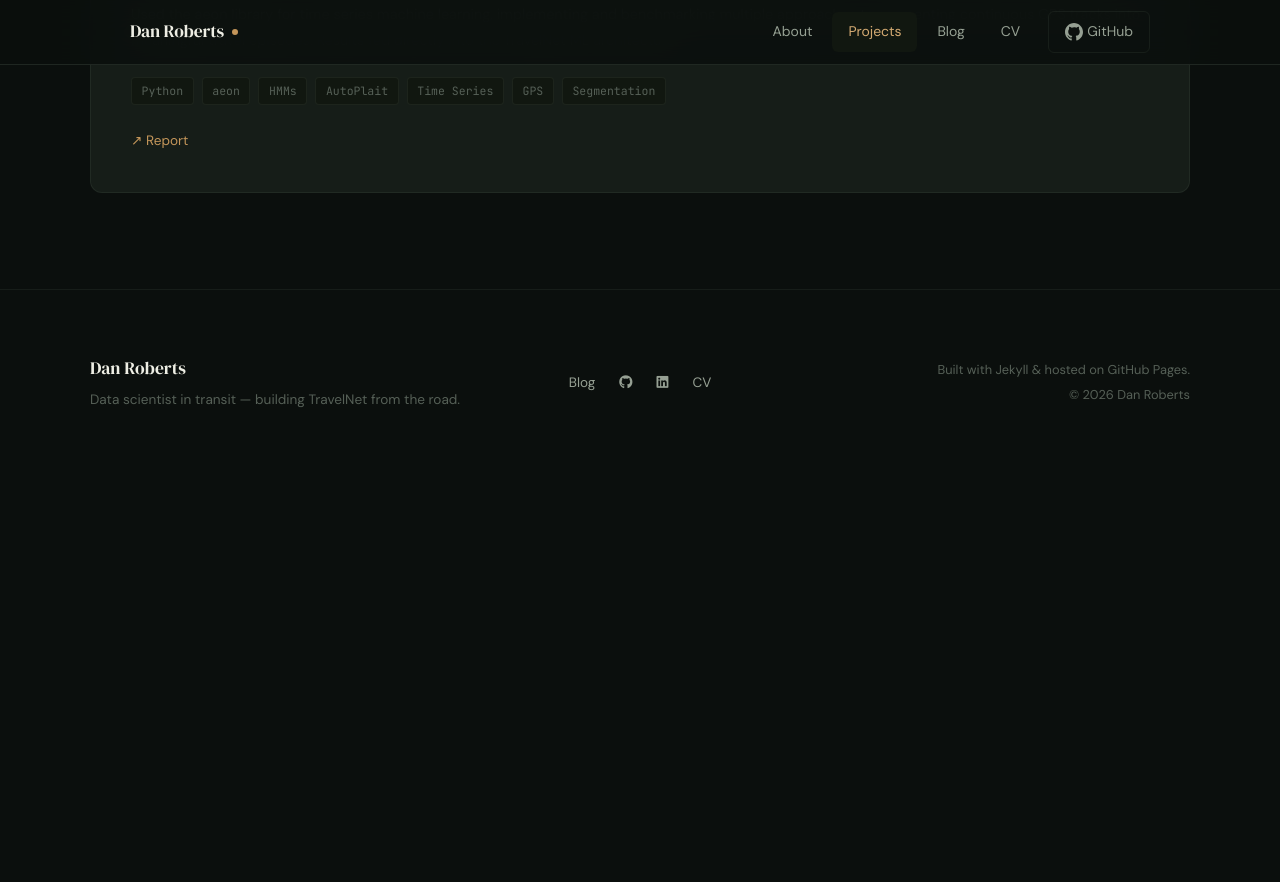
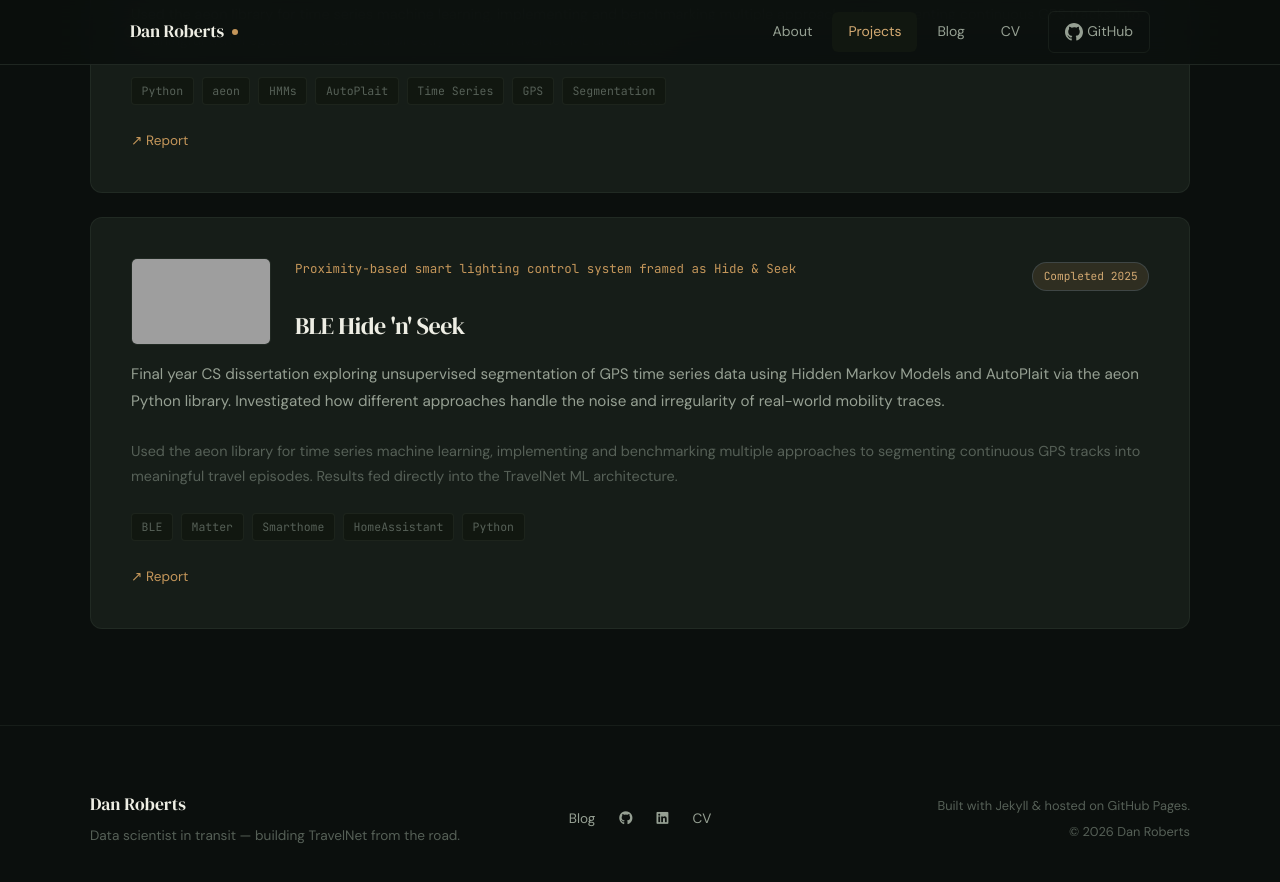
Before and after one commit to danielroberts20/danielroberts20.github.io, a Jekyll site: the page built from projects.md, in a window 1280 px wide and 900 px high, scrolled down 1156 px. Shown: the top 882 px of the window. Built offline with Jekyll 4.4.1, drawn with Linux system fonts in a browser that asks for light colours; before the commit the page ends 1631 px from its top, so only the background shows below that; grey boxes are pictures that could not be loaded.

Commit message:
Added BLE COMP3210 project

```diff
--- a/_data/projects.yml
+++ b/_data/projects.yml
@@ -23,7 +23,7 @@
 - name: Time Series ML Dissertation
   tagline: Comparing HMMs and AutoPlait for GPS travel segmentation
   thumbnail: /assets/images/projects/dissertation.jpg   # ← add this
-  pdf: /assets/pdf/report.pdf  # ← omit if no PDF
+  pdf: /assets/pdf/dissertation.pdf  # ← omit if no PDF
   description: >
     Final year CS dissertation exploring unsupervised segmentation of GPS time series data
     using Hidden Markov Models and AutoPlait via the aeon Python library.
@@ -39,3 +39,23 @@
   github: # add your dissertation repo if public
   featured: true
   year: 2025
+
+- name: BLE Hide 'n' Seek
+  tagline: Proximity-based smart lighting control system framed as Hide & Seek
+  thumbnail: /assets/images/projects/ble.jpg   # ← add this
+  pdf: /assets/pdf/comp_networks_report.pdf  # ← omit if no PDF
+  description: >
+    Final year CS dissertation exploring unsupervised segmentation of GPS time series data
+    using Hidden Markov Models and AutoPlait via the aeon Python library.
+    Investigated how different approaches handle the noise and irregularity of real-world
+    mobility traces.
+  detail: >
+    Used the aeon library for time series machine learning, implementing and benchmarking
+    multiple approaches to segmenting continuous GPS tracks into meaningful travel episodes.
+    Results fed directly into the TravelNet ML architecture.
+  tags: [BLE, Matter, Smarthome, HomeAssistant, Python]
+  status: complete
+  status_label: Completed 2025
+  github: # add your dissertation repo if public
+  featured: false
+  year: 2025
--- a/cv.md
+++ b/cv.md
@@ -54,7 +54,7 @@ permalink: /cv/
         <details class="cv-abstract">
           <summary>Abstract</summary>
           <p>Time series segmentation is a crucial step in the wider problem of human activity recognition. There are many algorithms that perform semantic segmentation of time series data, several of which are included in the open-source Python library <i>aeon</i>. How do these algorithms perform for the task of human activity recognition? Is there a better algorithm not yet included in <i>aeon</i>? This report implements a segmentation algorithm for time series data not currently present in the library; <span style="font-variant: small-caps;">AutoPlait</span>. We evaluate it and existing <i>aeon</i> algorithms on five human activity datasets and show that it performs in line with other algorithms currently present in <i>aeon</i>, achieving similar precision, recall and, F-score, in addition to providing information on any repeating or unique patterns in the data. We conclude with a critical evaluation of <span style="font-variant: small-caps;">AutoPlait</span> and its implementation, suggestion for further work, and a retrospective review of the project.</p>
-          <a href="{{ '/assets/pdf/report.pdf' | relative_url }}" target="_blank" rel="noopener"
+          <a href="{{ '/assets/pdf/dissertation.pdf' | relative_url }}" target="_blank" rel="noopener"
             class="cv-abstract__download"
             download>
             ↓ View dissertation (PDF)
```
Also changed, not shown: assets/images/projects/ble.png (added), 2 other files.
